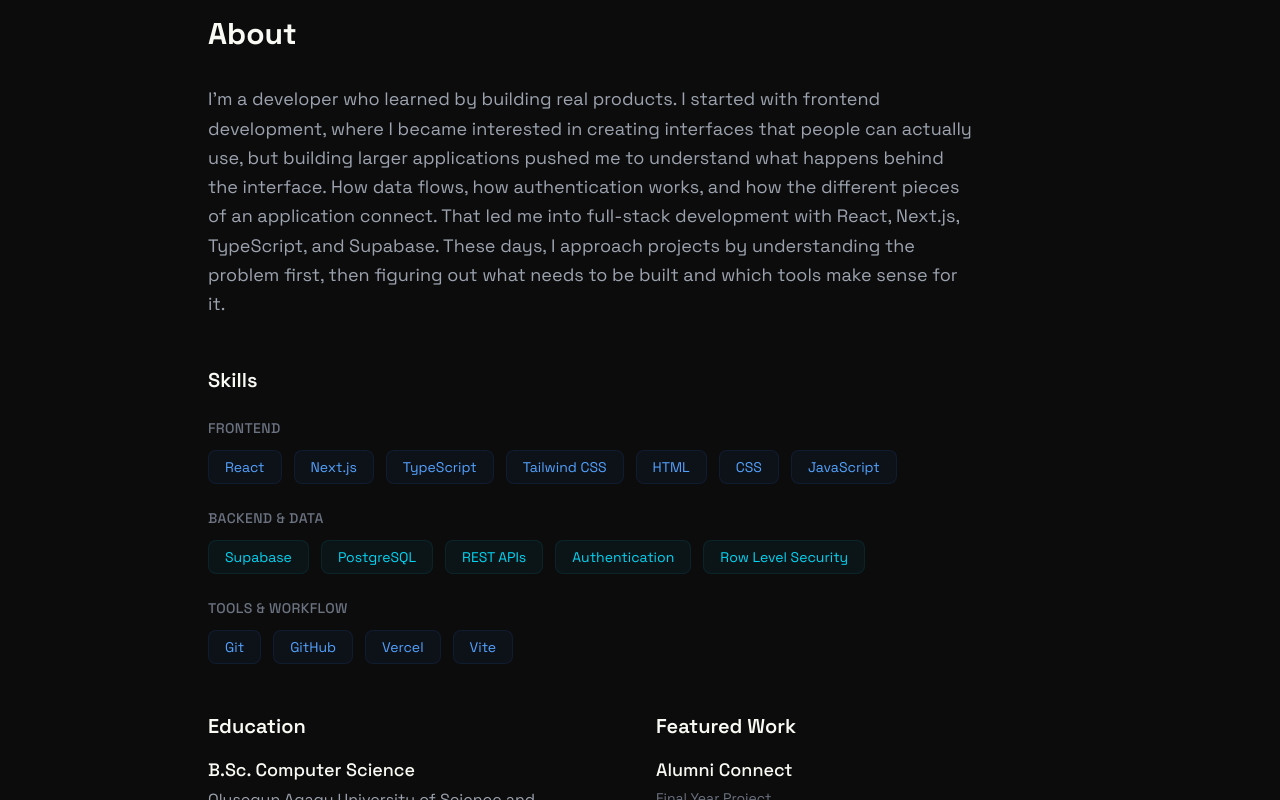
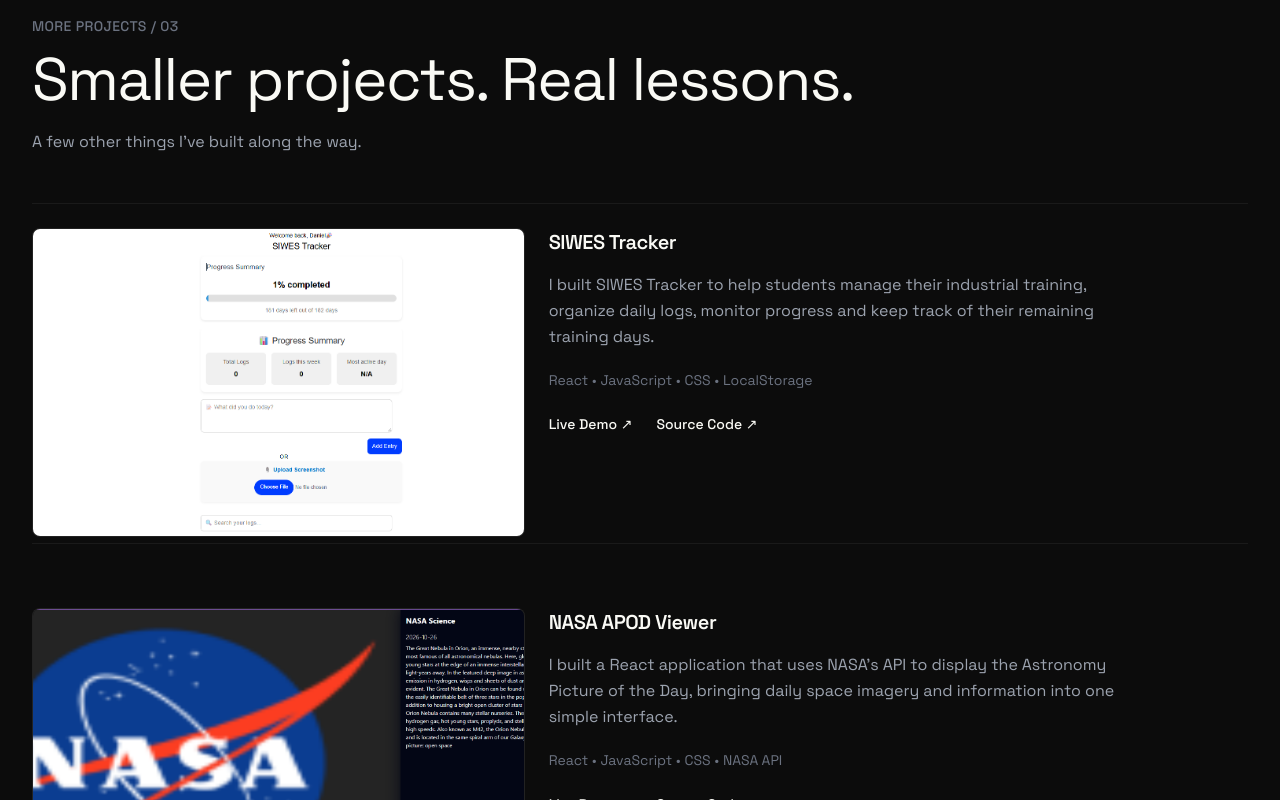
Before and after one commit to DanielBrownsky/Daniel-portfolio, a React (Vite) app: page / in a window 1280 px wide. Shown: the part 3000-3800 px from the top of the page. Built offline with nearby package versions, Linux system fonts and the light colour scheme.

Commit message:
feat: add and refine other work project showcase

```diff
--- a/src/App.jsx
+++ b/src/App.jsx
@@ -6,6 +6,7 @@ import { MobileMenu } from './components/MobileMenu';
 import { Home } from './components/sections/Home'
 import { KampusPlugShowcase } from './components/sections/KampusPlugShowcase'
 import { AlumniConnectShowcase } from './components/sections/AlumniConnectShowcase'
+import { OtherWork } from './components/sections/OtherWork'
 import { About } from './components/sections/About';
 import { Project } from './components/sections/Project';
 import { Contact } from './components/sections/Contact';
@@ -27,6 +28,7 @@ function App() {
         <Home />
         <KampusPlugShowcase />
         <AlumniConnectShowcase />
+        <OtherWork />
         <About />
         <Project />
         <Contact />
--- /dev/null
+++ b/src/components/sections/OtherWork.jsx
@@ -0,0 +1,241 @@
+import { useEffect, useRef, useState } from "react"
+import { projects } from "../../data/projects"
+import { TextLink } from "../ui/TextLink"
+import { ImageLightbox } from "../ui/ImageLightbox"
+
+export const OtherWork = () => {
+  const sectionRef = useRef(null)
+  const eyebrowRef = useRef(null)
+  const titleRef = useRef(null)
+  const supportingRef = useRef(null)
+  const projectsRef = useRef(null)
+  const [lightboxOpen, setLightboxOpen] = useState(false)
+  const [lightboxIndex, setLightboxIndex] = useState(0)
+  const [lightboxImages, setLightboxImages] = useState([])
+
+  useEffect(() => {
+    const mediaQuery = window.matchMedia('(prefers-reduced-motion: reduce)')
+
+    if (mediaQuery.matches) {
+      return
+    }
+
+    const elements = [
+      { ref: eyebrowRef, delay: 0 },
+      { ref: titleRef, delay: 70 },
+      { ref: supportingRef, delay: 140 },
+      { ref: projectsRef, delay: 210 },
+    ]
+
+    const observer = new IntersectionObserver(
+      (entries) => {
+        entries.forEach((entry) => {
+          if (entry.isIntersecting) {
+            const elementData = elements.find(e => e.ref.current === entry.target)
+            if (elementData) {
+              setTimeout(() => {
+                entry.target.style.opacity = '1'
+                entry.target.style.transform = 'translateY(0)'
+              }, elementData.delay)
+              observer.unobserve(entry.target)
+            }
+          }
+        })
+      },
+      { threshold: 0.1, rootMargin: '0px 0px -50px 0px' }
+    )
+
+    elements.forEach(({ ref }) => {
+      if (ref.current) {
+        ref.current.style.opacity = '0'
+        ref.current.style.transform = 'translateY(20px)'
+        ref.current.style.transition = 'opacity 650ms cubic-bezier(0.4, 0, 0.2, 1), transform 650ms cubic-bezier(0.4, 0, 0.2, 1)'
+        observer.observe(ref.current)
+      }
+    })
+
+    return () => observer.disconnect()
+  }, [])
+
+  const otherProjects = projects.filter(p => p.id === "siwes-tracker" || p.id === "nasa-apod")
+
+  const openLightbox = (index) => {
+    const images = otherProjects.map(p => ({
+      src: p.showcase?.screenshot,
+      alt: `${p.title} screenshot`,
+      label: p.title
+    }))
+    setLightboxImages(images)
+    setLightboxIndex(index)
+    setLightboxOpen(true)
+  }
+
+  const closeLightbox = () => {
+    setLightboxOpen(false)
+  }
+
+  return (
+    <section
+      ref={sectionRef}
+      className="py-16 md:py-20"
+      style={{ backgroundColor: 'var(--color-bg)' }}
+    >
+      <div className="max-w-7xl mx-auto px-6 md:px-8 w-full">
+        {/* Eyebrow */}
+        <div
+          ref={eyebrowRef}
+          className="mb-3"
+        >
+          <p
+            className="text-sm font-medium tracking-wide uppercase"
+            style={{ color: 'var(--color-text-muted)' }}
+          >
+            MORE PROJECTS / 03
+          </p>
+        </div>
+
+        {/* Title */}
+        <h2
+          ref={titleRef}
+          className="mb-4 leading-[1.08] tracking-tight"
+          style={{
+            fontSize: 'clamp(2.25rem, 5.5vw + 1rem, 3.75rem)',
+            color: 'var(--color-text-primary)',
+          }}
+        >
+          Smaller projects. Real lessons.
+        </h2>
+
+        {/* Supporting line */}
+        <p
+          ref={supportingRef}
+          className="mb-12 text-base leading-relaxed max-w-2xl"
+          style={{ color: 'var(--color-text-secondary)' }}
+        >
+          A few other things I've built along the way.
+        </p>
+
+        {/* Project rows */}
+        <div
+          ref={projectsRef}
+          className="space-y-10"
+        >
+          {otherProjects.map((project, index) => (
+            <div
+              key={project.id}
+              className="pt-6"
+              style={{
+                borderTop: index === 0 ? '1px solid var(--color-border-subtle)' : 'none',
+                borderBottom: index < otherProjects.length - 1 ? '1px solid var(--color-border-subtle)' : 'none',
+              }}
+            >
+              <div className="grid grid-cols-1 lg:grid-cols-12 gap-6 items-start">
+                {/* Screenshot */}
+                <div className="lg:col-span-5">
+                  <button
+                    onClick={() => openLightbox(index)}
+                    className="group relative rounded-lg overflow-hidden transition-transform duration-500 ease-out hover:scale-[1.02] cursor-pointer w-full"
+                    style={{
+                      border: '1px solid var(--color-border-subtle)',
+                      backgroundColor: 'var(--color-surface)',
+                    }}
+                    aria-label={`View larger screenshot of ${project.title}`}
+                  >
+                    <img
+                      src={project.showcase?.screenshot}
+                      alt={`${project.title} screenshot`}
+                      className="w-full h-auto object-cover"
+                      style={{
+                        aspectRatio: '16/10',
+                        objectPosition: project.id === 'siwes-tracker' ? 'center top' : 'center'
+                      }}
+                      loading="lazy"
+                    />
+                    {/* Zoom icon overlay */}
+                    <div
+                      className="absolute inset-0 flex items-center justify-center opacity-0 group-hover:opacity-100 transition-opacity duration-300"
+                      style={{
+                        backgroundColor: 'rgba(12, 12, 12, 0.6)',
+                      }}
+                    >
+                      <svg
+                        className="w-10 h-10"
+                        fill="none"
+                        stroke="currentColor"
+                        viewBox="0 0 24 24"
+                        style={{ color: 'var(--color-text-primary)' }}
+                      >
+                        <path
+                          strokeLinecap="round"
+                          strokeLinejoin="round"
+                          strokeWidth={1.5}
+                          d="M21 21l-6-6m2-5a7 7 0 11-14 0 7 7 0 0114 0z"
+                        />
+                        <path
+                          strokeLinecap="round"
+                          strokeLinejoin="round"
+                          strokeWidth={1.5}
+                          d="M11 11V9a2 2 0 00-2-2v0a2 2 0 00-2 2v0a2 2 0 00-2 2v6"
+                        />
+                      </svg>
+                    </div>
+                  </button>
+                </div>
+
+                {/* Project content */}
+                <div className="lg:col-span-7 flex flex-col">
+                  <h3
+                    className="mb-4 text-xl font-semibold tracking-tight"
+                    style={{ color: 'var(--color-text-primary)' }}
+                  >
+                    {project.title}
+                  </h3>
+                  <p
+                    className="mb-5 text-base leading-relaxed max-w-xl"
+                    style={{ color: 'var(--color-text-secondary)' }}
+                  >
+                    {project.showcase?.description || project.description}
+                  </p>
+                  <div className="mb-6 text-sm" style={{ color: 'var(--color-text-muted)' }}>
+                    {project.showcase?.tech?.join(" • ") || project.tech.join(" • ")}
+                  </div>
+
+                  {/* Links */}
+                  <div className="flex flex-wrap items-center gap-6">
+                    <TextLink
+                      href={project.liveUrl}
+                      external
+                      className="text-base hover:underline hover:underline-offset-4 hover:decoration-[var(--color-accent)]"
+                      showArrow={false}
+                    >
+                      Live Demo ↗
+                    </TextLink>
+                    {project.githubUrl && (
+                      <TextLink
+                        href={project.githubUrl}
+                        external
+                        className="text-base hover:underline hover:underline-offset-4 hover:decoration-[var(--color-accent)]"
+                        showArrow={false}
+                      >
+                        Source Code ↗
+                      </TextLink>
+                    )}
+                  </div>
+                </div>
+              </div>
+            </div>
+          ))}
+        </div>
+      </div>
+
+      {/* Lightbox */}
+      {lightboxOpen && (
+        <ImageLightbox
+          images={lightboxImages}
+          initialIndex={lightboxIndex}
+          onClose={closeLightbox}
+        />
+      )}
+    </section>
+  )
+}
--- a/src/components/sections/Project.jsx
+++ b/src/components/sections/Project.jsx
@@ -5,8 +5,8 @@ import { projects } from "../../data/projects"
 
 export const Project = () => {
     const featuredProjects = projects.filter(p => p.featured && p.id !== "kampusplug" && p.id !== "alumni-connect");
-    const otherProjects = projects.filter(p => p.category === "other");
-    const secondaryProjects = projects.filter(p => p.category === "secondary");
+    const otherProjects = projects.filter(p => p.category === "other" && p.id !== "siwes-tracker");
+    const secondaryProjects = projects.filter(p => p.category === "secondary" && p.id !== "nasa-apod");
 
     return (
         <section id="project" className="min-h-screen flex items-center justify-center py-20">
--- a/src/data/projects.js
+++ b/src/data/projects.js
@@ -73,19 +73,25 @@ export const projects = [
     slug: "siwes-tracker",
     title: "SIWES Tracker",
     category: "other",
-    description: "Students track industrial training progress with daily activity logging and progress summaries.",
-    tech: ["React", "CSS", "LocalStorage"],
+    description: "A practical tool for students to organize industrial training logs, track their progress and stay on top of their placement.",
+    tech: ["React", "JavaScript", "LocalStorage"],
     highlights: [
       "LocalStorage persistence",
       "State management",
       "Responsive dashboard",
     ],
-    liveUrl: "https://siwes-tracker-xlxt.vercel.app/",
+    liveUrl: "https://siwes-tracker.vercel.app/",
     githubUrl: "https://github.com/DanielBrownsky/siwes-tracker.git",
     featured: false,
     status: "live",
     image: null,
     images: [],
+    // Showcase-specific content
+    showcase: {
+      description: "I built SIWES Tracker to help students manage their industrial training, organize daily logs, monitor progress and keep track of their remaining training days.",
+      tech: ["React", "JavaScript", "CSS", "LocalStorage"],
+      screenshot: "/images/projects/siwes-tracker/dashboard.png"
+    }
   },
   {
     id: "db-gym-fit",
@@ -112,7 +118,7 @@ export const projects = [
     title: "NASA APOD Viewer",
     category: "secondary",
     description: "Displays NASA's Astronomy Picture of the Day with search functionality and detailed descriptions.",
-    tech: ["React", "JavaScript", "CSS", "NASA API"],
+    tech: ["React", "JavaScript", "REST API"],
     highlights: [],
     liveUrl: "https://nasa-apod-rho.vercel.app/",
     githubUrl: "https://github.com/DanielBrownsky/nasa-apod.git",
@@ -120,6 +126,12 @@ export const projects = [
     status: "live",
     image: null,
     images: [],
+    // Showcase-specific content
+    showcase: {
+      description: "I built a React application that uses NASA's API to display the Astronomy Picture of the Day, bringing daily space imagery and information into one simple interface.",
+      tech: ["React", "JavaScript", "CSS", "NASA API"],
+      screenshot: "/images/projects/nasa-apod/home.png"
+    }
   },
   {
     id: "to-do-list",
```
Also changed, not shown: public/images/projects/nasa-apod/home.png (added), public/images/projects/siwes-tracker/dashboard.png (added).
